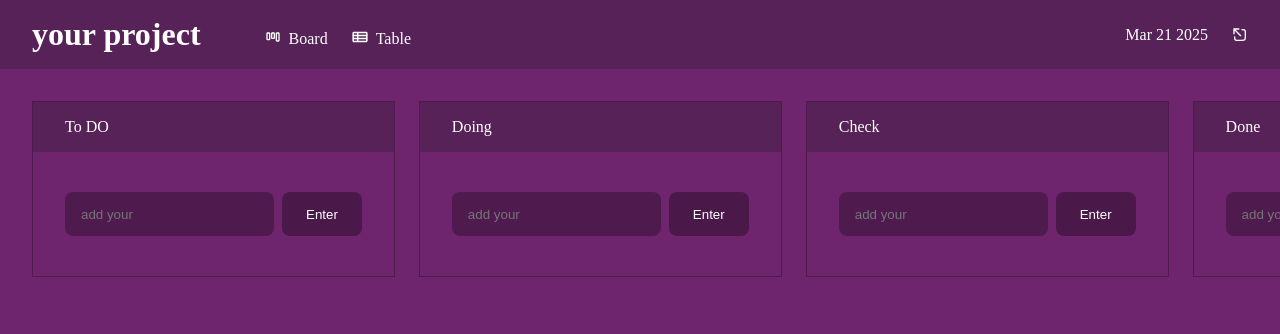
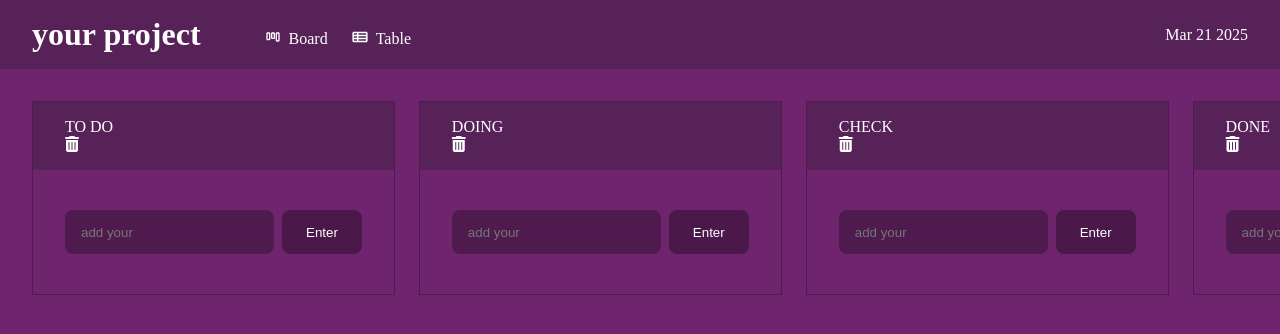
Before and after one commit to mohammadkako/trello, a plain HTML site: page index.html in a window 1280 px wide. Shown: the top 334 px of the page. Drawn offline with Linux system fonts and the light colour scheme.

Commit message:
html was added

```diff
--- a/index.html
+++ b/index.html
@@ -19,10 +19,6 @@
            </div>
            <div class="header_right">
             <div id="date"></div>
-            <svg xmlns="http://www.w3.org/2000/svg" width="16" height="16" viewBox="0 0 24 24" fill="none">
-                <path d="M3 3V2H2V3H3ZM12.2929 13.7071C12.6834 14.0976 13.3166 14.0976 13.7071 13.7071C14.0976 13.3166 14.0976 12.6834 13.7071 12.2929L12.2929 13.7071ZM4 11V3H2V11H4ZM3 4H11V2H3V4ZM2.29289 3.70711L12.2929 13.7071L13.7071 12.2929L3.70711 2.29289L2.29289 3.70711Z" fill="#fff"/>
-                <path d="M4 15V15C4 16.8692 4 17.8038 4.40192 18.5C4.66523 18.9561 5.04394 19.3348 5.5 19.5981C6.19615 20 7.13077 20 9 20H14C16.8284 20 18.2426 20 19.1213 19.1213C20 18.2426 20 16.8284 20 14V9C20 7.13077 20 6.19615 19.5981 5.5C19.3348 5.04394 18.9561 4.66523 18.5 4.40192C17.8038 4 16.8692 4 15 4V4" stroke="#fff" stroke-width="2" stroke-linecap="round"/>
-                </svg>
            </div>
 
 
@@ -31,64 +27,81 @@
         <main>
             <div class="list_to_do">
                 <div class="to_do">
-                    <header>
-                        <p>To DO</p>
+                    <header class="chartsHead">
+                        <div>
+                            <p>TO DO</p>
+                        </div>
+                        <div>
+                            <i class="fa-solid fa-trash-can clearBtn BTN"></i>
+                        </div>
                     </header>
                     <main>
-                        <div class="to do">
-                            <div class="to_do_list"></div>
+                        <div class="to_do">
+                            <div class="to_do_list charts"></div>
                             <div class="to_do_input">
                                 <input type="text" id="item" class="item" placeholder="add your ">
-                                <button id="enter" class="enter">Enter</button>
+                                <button id="enter" class="enter BTN">Enter</button>
                             </div>
                         </div>
                     </main>
                 </div>
                 <div class="doing">
-                    <header>
-                        <p>Doing</p>
+                    <header class="chartsHead">
+                        <div>
+                            <p>DOING</p>
+                        </div>
+                        <div>
+                            <i class="fa-solid fa-trash-can clearBtn BTN"></i>
+                        </div>
                     </header>
                     <main>
-                        <div class="to do">
-                            <div class="to_do_list"></div>
+                        <div class="to_do">
+                            <div class="doing_list charts"></div>
                             <div class="to_do_input">
                                 <input type="text" id="item" class="item" placeholder="add your ">
-                                <button id="enter" class="enter">Enter</button>
+                                <button id="enter" class="enter BTN">Enter</button>
                             </div>
                         </div>
                     </main>
                 </div>
                 <div class="check">
-                    <header>
-                        <p>Check</p>
+                    <header class="chartsHead">
+                        <div>
+                            <p>CHECK</p>
+                        </div>
+                        <div>
+                            <i class="fa-solid fa-trash-can clearBtn BTN"></i>
+                        </div>
                     </header>
                     <main>
-                        <div class="to do">
-                            <div class="to_do_list"></div>
+                        <div class="to_do">
+                            <div class="check_list charts"></div>
                             <div class="to_do_input">
                                 <input type="text" id="item" class="item" placeholder="add your ">
-                                <button id="enter" class="enter">Enter</button>
+                                <button id="enter" class="enter BTN">Enter</button>
                             </div>
                         </div>
                     </main>
                 </div>
                 <div class="done">
-                    <header>
-                        <p>Done</p>
+                    <header class="chartsHead">
+                        <div>
+                            <p>DONE</p>
+                        </div>
+                        <div>
+                            <i class="fa-solid fa-trash-can clearBtn BTN"></i>
+                        </div>
                     </header>
                     <main>
-                        <div class="to do">
-                            <div class="to_do_list"></div>
+                        <div class="to_do">
+                            <div class="done_list charts"></div>
                             <div class="to_do_input">
                                 <input type="text" id="item" class="item" placeholder="add your ">
-                                <button id="enter" class="enter">Enter</button>
+                                <button id="enter" class="enter BTN">Enter</button>
                             </div>
                         </div>
                     </main>
                 </div>
-
-
-
             </div>
         </main>
     </div>
```
